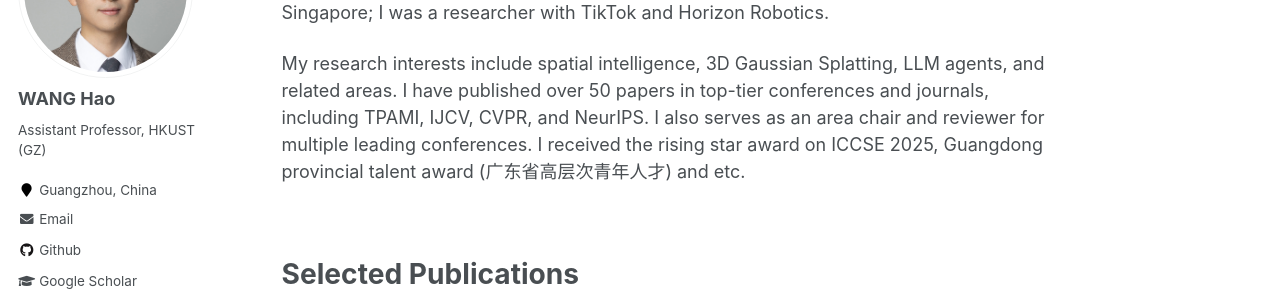
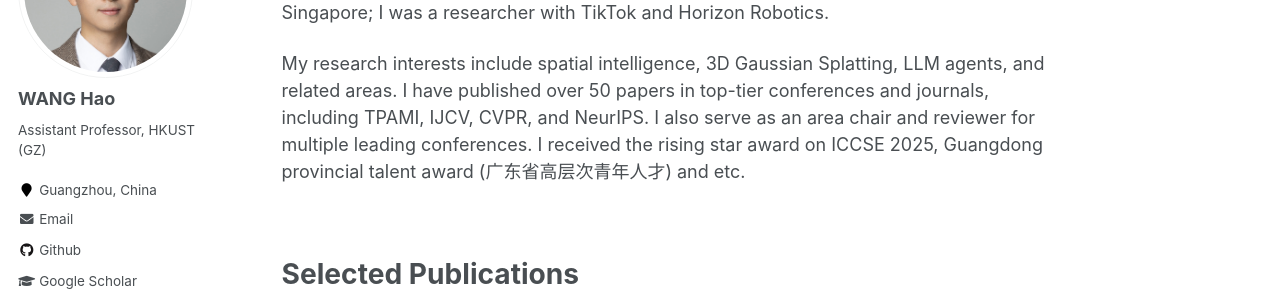
Before and after one commit to hwang1996/hwang1996.github.io, a Jekyll site: the page built from _pages/about.md, in a window 1280 px wide and 900 px high. Shown: the part 215-515 px from the top of the window. Built offline with Jekyll 4.4.1, drawn with Linux system fonts in a browser that asks for light colours.

Commit message:
2025.11.3

```diff
--- a/_pages/about.md
+++ b/_pages/about.md
@@ -15,7 +15,7 @@
 
 I am a tenure-track Assistant Professor of AI at [The Hong Kong University of Science and Technology (Guangzhou)](https://hkust-gz.edu.cn/). I obtained my PhD from [Nanyang Technological University](https://www.ntu.edu.sg/), Singapore; I was a researcher with TikTok and Horizon Robotics.
 
-My research interests include spatial intelligence, 3D Gaussian Splatting, LLM agents, and related areas. I have published over 50 papers in top-tier conferences and journals, including TPAMI, IJCV, CVPR, and NeurIPS. I also serves as an area chair and reviewer for multiple leading conferences. I received the rising star award on ICCSE 2025, Guangdong provincial talent award (广东省高层次青年人才) and etc.
+My research interests include spatial intelligence, 3D Gaussian Splatting, LLM agents, and related areas. I have published over 50 papers in top-tier conferences and journals, including TPAMI, IJCV, CVPR, and NeurIPS. I also serve as an area chair and reviewer for multiple leading conferences. I received the rising star award on ICCSE 2025, Guangdong provincial talent award (广东省高层次青年人才) and etc.
 
 <!-- <font color=RoyalBlue>I am looking for self-motivated PhD students, RAs and interns.</font>
 Please check my [recruitment page](https://wanghao.tech/recruitment/). -->
```
Also changed, not shown: _pages/experience.md (+1 -1 lines).
